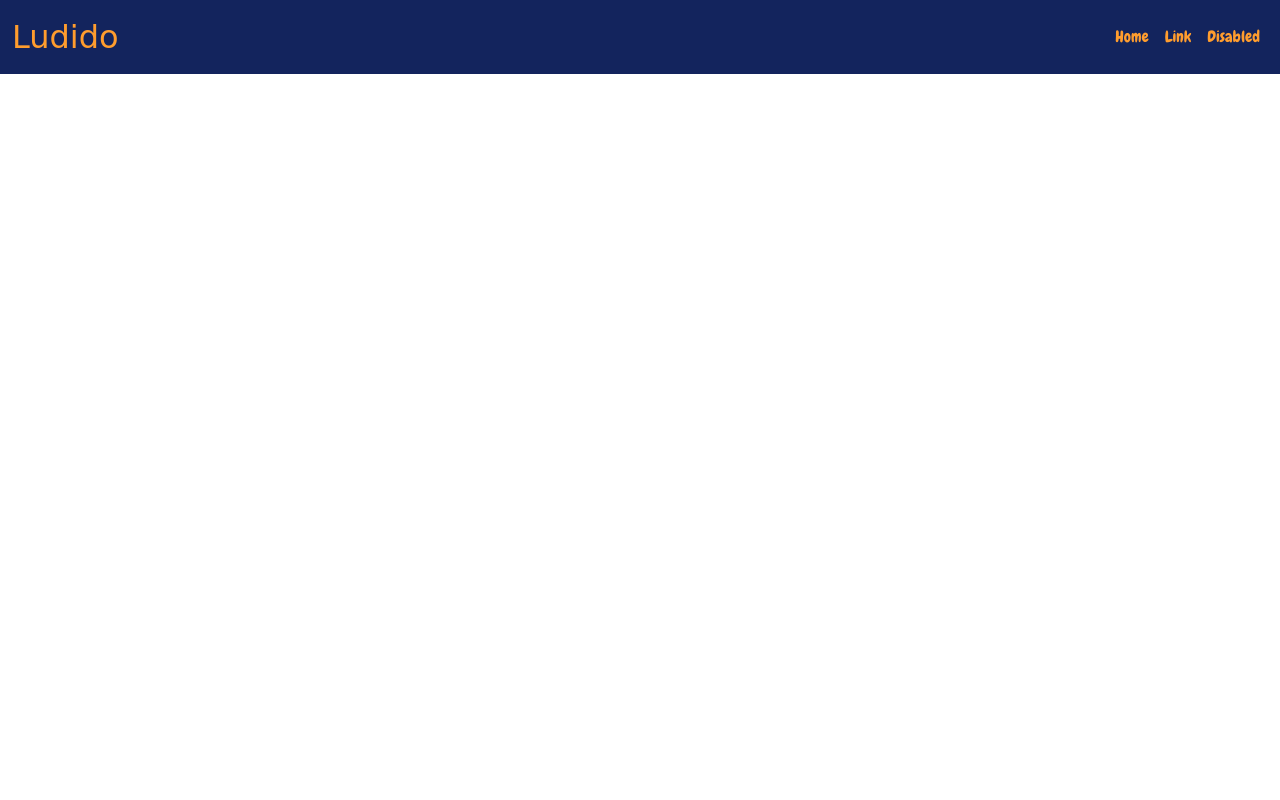
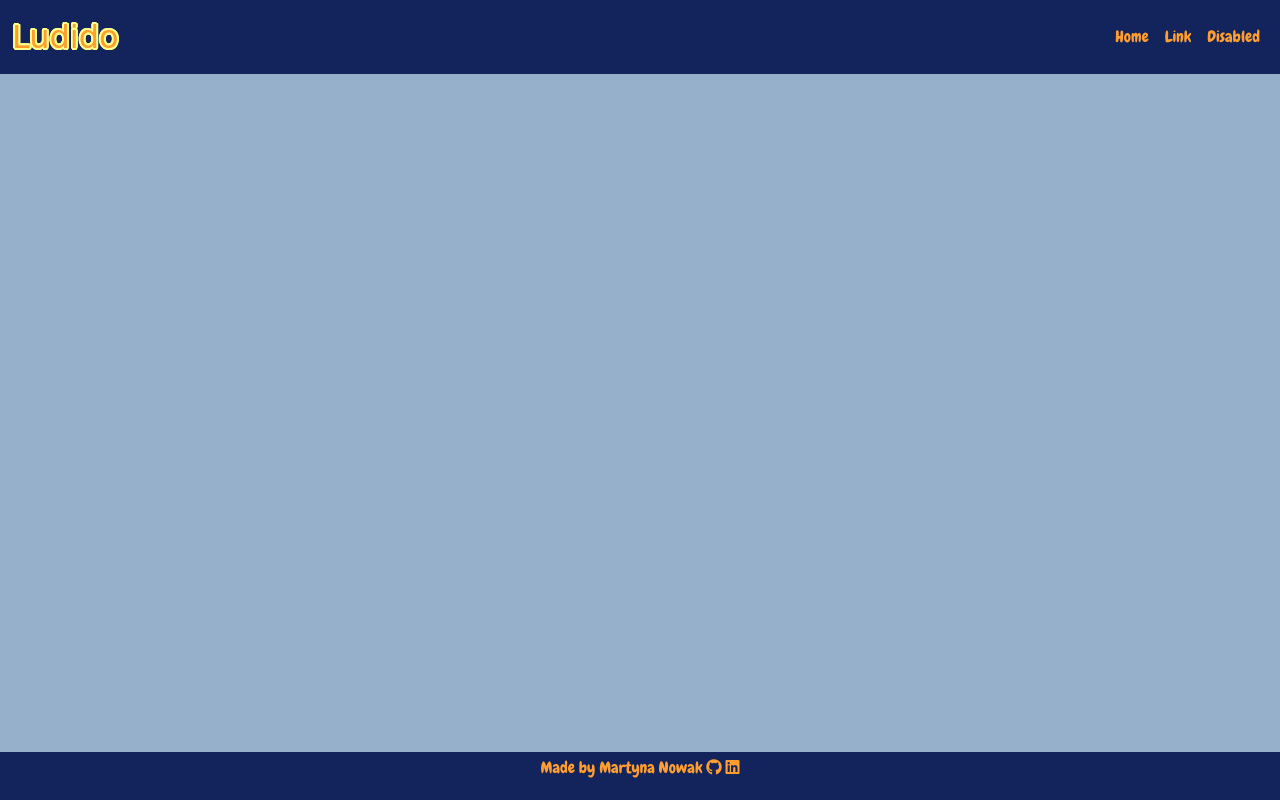
Before and after one commit to mmnowak/mp2-ludido, a website: page templates/base.html in a window 1280 px wide. Drawn offline with nearby package versions, Linux system fonts and the light colour scheme; a web font is replaced by a local one.

Commit message:
create a footer

```diff
--- a/static/css/style.css
+++ b/static/css/style.css
@@ -1,12 +1,20 @@
+/* NAVIGATION BAR */
+
 #logo {
     font-family: 'Kablammo', cursive;
     color: #FF9D2E;
     font-size: xx-large;
+    text-shadow: rgb(255, 255, 139) 2px 0px 0px, rgb(255, 255, 139) 1.75517px 0.958851px 0px, rgb(255, 255, 139) 1.0806px 1.68294px 0px, rgb(255, 255, 139) 0.141474px 1.99499px 0px, rgb(255, 255, 139) -0.832294px 1.81859px 0px, rgb(255, 255, 139) -1.60229px 1.19694px 0px, rgb(255, 255, 139) -1.97998px 0.28224px 0px, rgb(255, 255, 139) -1.87291px -0.701566px 0px, rgb(255, 255, 139) -1.30729px -1.5136px 0px, rgb(255, 255, 139) -0.421592px -1.95506px 0px, rgb(255, 255, 139) 0.567324px -1.91785px 0px, rgb(255, 255, 139) 1.41734px -1.41108px 0px, rgb(255, 255, 139) 1.92034px -0.558831px 0px;
+
 }
 
 .nav-link {
     font-family: 'Chewy', cursive;
     color: #FF9D2E;
+}
+
+.nav-link:hover {
+    color: #fafafa;
 }
 
 nav {
@@ -20,3 +28,24 @@ nav {
 .nav-toggler-icon {
     color: #FF9D2E;
 }
+
+/* FOOTER */
+footer {
+    background-color: #13245D;
+    color: #FF9D2E;
+    font-family: 'Chewy', cursive;
+}
+
+.footer-links a {
+    color: #FF9D2E;
+}
+
+.footer-links a:hover {
+    color: fafafa;
+}
+
+/* MAIN BODY */
+
+body {
+    background-color: #96B0CB;
+}
--- a/templates/base.html
+++ b/templates/base.html
@@ -23,10 +23,10 @@
 <nav class="navbar navbar-expand-lg">
     <div class="container-fluid">
       <a class="navbar-brand" href="#" id="logo">Ludido</a>
-      <button class="navbar-toggler" type="button" data-bs-toggle="collapse" data-bs-target="#navbarTogglerDemo02" aria-controls="navbarTogglerDemo02" aria-expanded="false" aria-label="Toggle navigation">
+      <button class="navbar-toggler" type="button" data-bs-toggle="collapse" data-bs-target="#navbarToggler" aria-controls="navbarToggler" aria-expanded="false" aria-label="Toggle navigation">
         <span class="nav-toggler-icon"><i class="fa-solid fa-bars"></i></span>
       </button>
-      <div class="collapse navbar-collapse text-center" id="navbarTogglerDemo02">
+      <div class="collapse navbar-collapse text-center" id="navbarToggler">
         <ul class="navbar-nav ms-auto mb-2 mb-lg-0">
           <li class="nav-item">
             <a class="nav-link" href="#">Home</a>
@@ -42,5 +42,19 @@
     </div>
   </nav>
 
+<!-- Main content -->
+<div class="container">
+
+</div>
+
+<!-- Footer -->
+<footer class="w-100 p-1 fixed-bottom">
+<div class="footer-links text-center bottom-0">
+    <p>Made by Martyna Nowak
+        <a href="https://github.com/mmnowak" target="_blank" aria-label="The Github page of the site creator (opens in a new tab)"><i class="fa-brands fa-github"></i></a>
+        <a href="https://www.linkedin.com/in/martyna-nowak-025790246/" target="_blank" aria-label="The Github page of the site creator (opens in a new tab)"><i class="fa-brands fa-linkedin"></i></a>
+    </p>
+</div>
+</footer>
 </body>
 </html>
```
Also changed, not shown: README.md.
